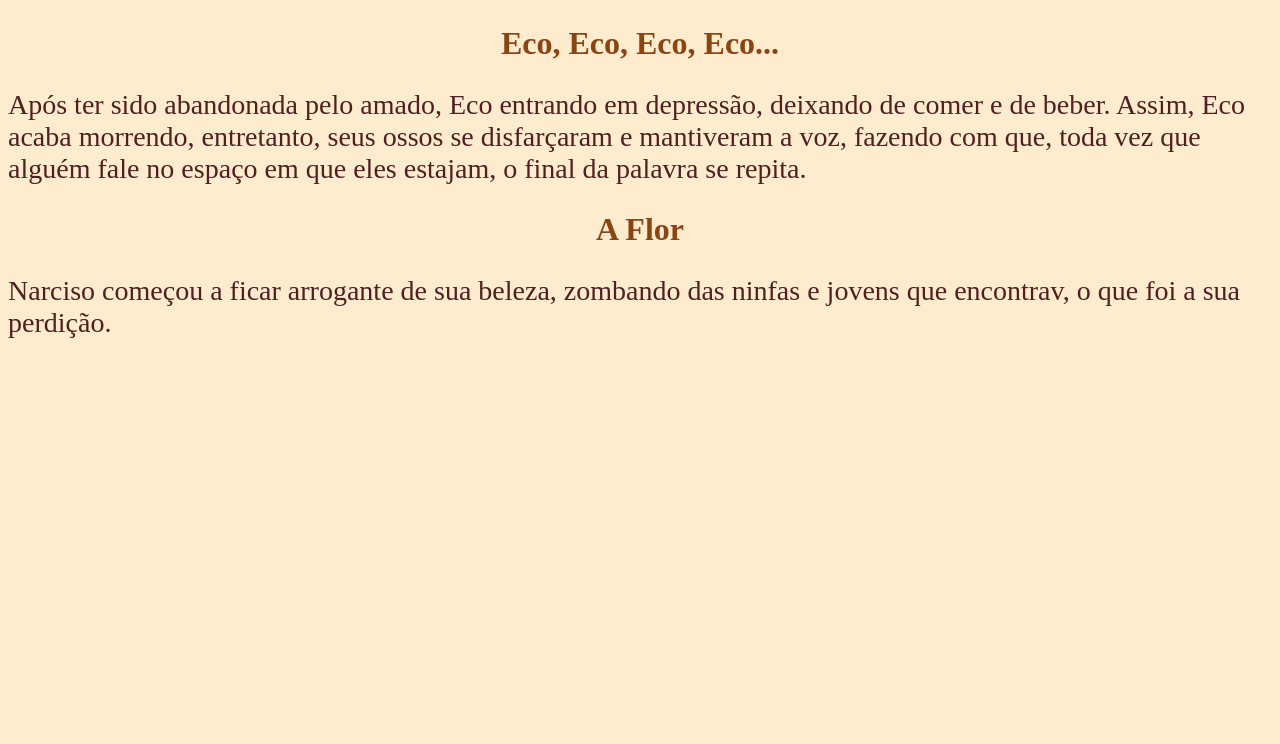
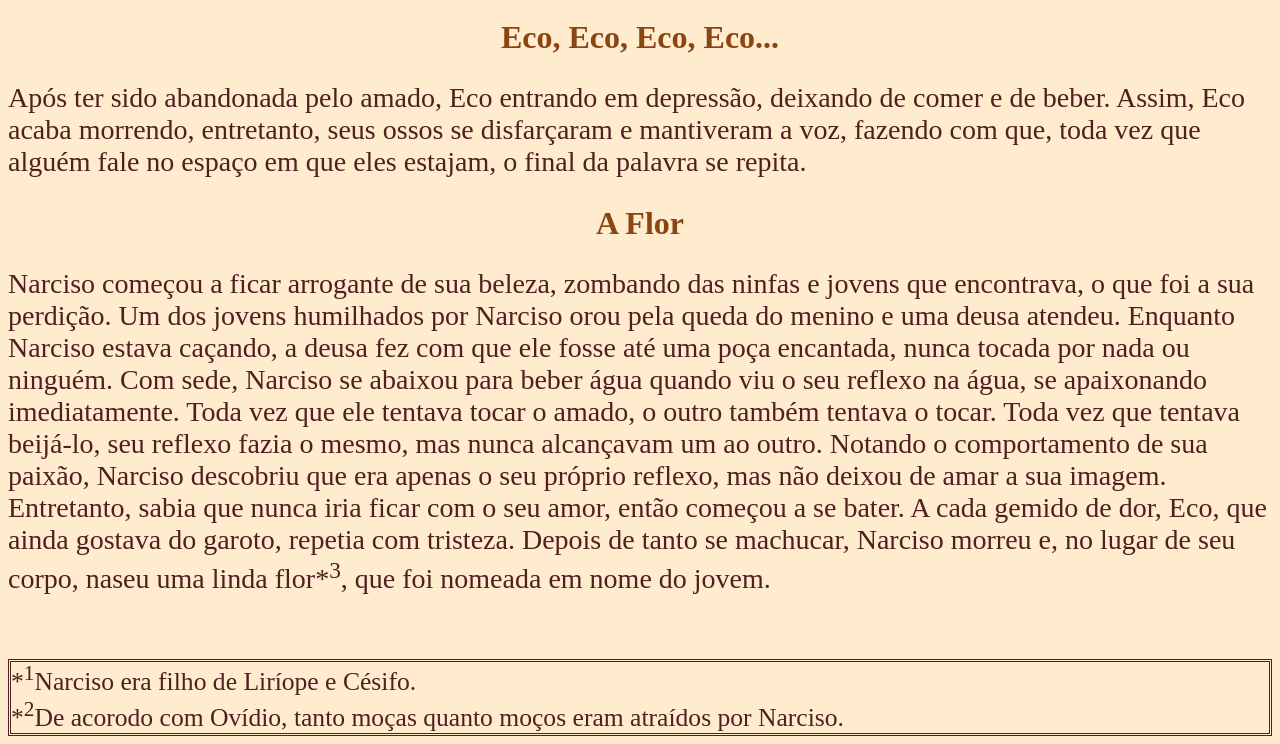
Before and after one commit to HelenaBO1000/HelenaBO1000.github.io, a plain HTML site: page narcisonarcisista.html in a window 1280 px wide. Shown: the part 818-1562 px from the top of the page. Before the commit the page ends 1165 px from the top, so only its background shows below. Drawn offline with Linux system fonts and the light colour scheme.

Commit message:
Mitologia Grega

```diff
--- a/ja_sinto_muito_uito_to.html
+++ b/narcisonarcisista.html
@@ -23,7 +23,7 @@
         seu filho. O profeta então respondeu que ele viveria muito, isso se ele não se conhecesse. Por muito tempo a profecia
         continuou sem sentido e 16 anos haviam se passado desdo mascimento de seu filho.<br>
         Narciso era um lindo jovem, desejado tanto por homens quanto por mulheres*<sup>2</sup>, entretanto, o menino não
-        gostava de ninguém, quebrando o coração de todos. Enquanto estava andando pela floresta, a ninfa Eco o viu*<sup>3</sup>
+        gostava de ninguém, quebrando o coração de todos. Enquanto estava andando pela floresta, a ninfa Eco o viu
         e se apaixonou a primeira vista. A ninfa então começou a  seguir o garoto que, ao notar a presença dela, perguntou quem ela era.
         Apesar de querer responder, a ninfa pode apenas repetir o final da pergunta, devido a maldição de Hera. A conversa foi continuando,
         até que Narciso sugeriu que eles se encontrassem. Ao ouvir isso, Eco repetiu a fala do jovem e pulou nele, tentando abraça-lo.
@@ -35,8 +35,21 @@
         </p1>
         <h2>A Flor</h2>
         <p1>
-            Narciso começou a ficar arrogante de sua beleza, zombando das ninfas e jovens que encontrav, o que foi a sua perdição.
-
+            Narciso começou a ficar arrogante de sua beleza, zombando das ninfas e jovens que encontrava, o que foi a sua perdição.
+            Um dos jovens humilhados por Narciso orou pela queda do menino e uma deusa atendeu. Enquanto Narciso estava caçando,
+            a deusa fez com que ele fosse até uma poça encantada, nunca tocada por nada ou ninguém. Com sede, Narciso se abaixou para
+            beber água quando viu o seu reflexo na água, se apaixonando imediatamente. Toda vez que ele tentava tocar o amado, o
+            outro também tentava o tocar. Toda vez que tentava beijá-lo, seu reflexo fazia o mesmo, mas nunca alcançavam um ao outro.
+            Notando o comportamento de sua paixão, Narciso descobriu que era apenas o seu próprio reflexo, mas não deixou de amar
+            a sua imagem. Entretanto, sabia que nunca iria ficar com o seu amor, então começou a se bater. A cada gemido de dor, Eco,
+            que ainda gostava do garoto, repetia com tristeza. Depois de tanto se machucar, Narciso morreu e, no lugar de seu corpo,
+            naseu uma linda flor*<sup>3</sup>, que foi nomeada em nome do jovem.<br><br><br>
         </p1>
+        <div>
+            <p3>
+                *<sup>1</sup>Narciso era filho de Liríope e Césifo.<br>
+                *<sup>2</sup>De acorodo com Ovídio, tanto moças quanto moços eram atraídos por Narciso.
+            </p3>
+        </div>
     </body>
 </html>
```
Also changed, not shown: GaydeZeus.html (+1 -1 lines), MitCria.html (+1 -1 lines), NamoradaDeArte.html (+1 -1 lines), PagIn.html (+6 -1 lines), Tiresias.html (+1 -1 lines).
